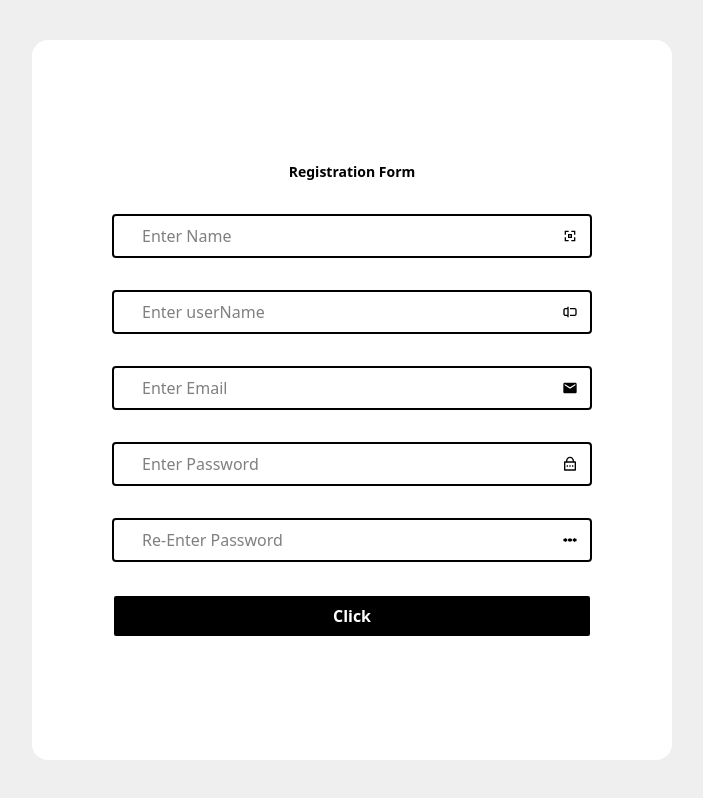
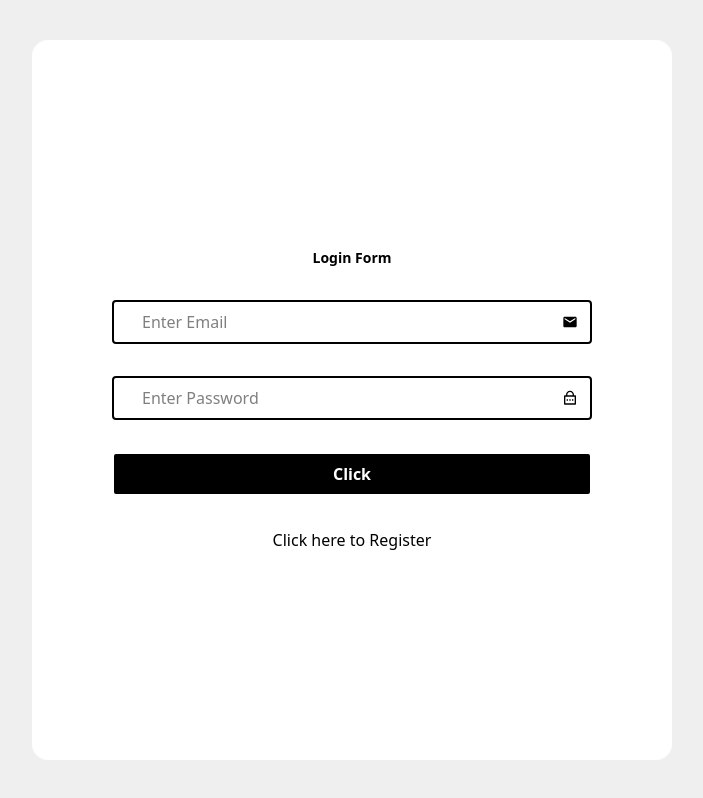
Before and after one commit to gundlamanjula/billFrontend, a React (Vite) app: page / in a window 1280 px wide. Shown: the whole page, without its empty margins (288-991 px from the left). Built offline with nearby package versions, Linux system fonts and the light colour scheme; no server answers.

Commit message:
Login Page Created

```diff
--- a/src/Components/user/Login.jsx
+++ b/src/Components/user/Login.jsx
@@ -1,9 +1,71 @@
-import React from 'react'
+import React, { useState } from 'react'
+import toast from 'react-hot-toast';
+import { MdEmail } from "react-icons/md";
+import { RiLockPasswordLine } from "react-icons/ri";
+import { Link, useNavigate } from 'react-router-dom';
+const Login = () => {
+  let navigate=useNavigate()
+  let [formData,setFormData]=useState(
+    {
+      email:"",
+      password:""
+    }
+  )
+  let handleChange=(e)=>{
+    let {name,value}=e.target
+    setFormData((preVal)=>({...preVal,[name]:value}))
+  }
+  let handleSubmit=(e)=>{
+    e.preventDefault();
+    let {email,password}=formData
+    if(!email||!password)
+      {
+        toast.error("All Fields are mandatory")
+        return
+      }
+      else{
+        toast.success("Logined Succesfully")
+        navigate("/home")
+      }
+console.log(formData)
 
-const Login = () => {
-  return (
-    <div>Login</div>
-  )
+(async()=>{
+  let data=await empServices.loginUser(formData)
+  try {
+    if(data.status==200)
+      {
+        toast.success("Login Successfully")
+        navigate("/home")
+      }
+      else{
+        toast.error(`${data.response.data.message}`)
+      }
+  } catch (error) {
+    toast.error("Registration failed")
+  }
+})()
+};
+
+  return <div className='bg-[#efefef] size-full flex justify-center items-center'>
+  <form action=" " className='w-1/2 h-[90%] bg-white flex justify-center items-center flex-col gap-8 px-[80px] py-40 rounded-2xl max-sm:w-[90%] overflow-hidden'onSubmit={handleSubmit}>
+    <div className='font-bold text-sm w-full flex justify-center items-center'>
+      <h1>Login Form</h1>
+      </div>
+
+   <div className='border-2 w-full flex justify-center items-center px-3 rounded-sm'>
+   <input type="email" name="email" placeholder='Enter Email' className='w-full outline-none px-4 h-10' onChange={handleChange}/>
+   <span><MdEmail /></span>
+   </div>
+   <div className='border-2 w-full flex justify-center  items-center px-3 rounded-sm'>
+   <input type="password" name="password" placeholder='Enter Password' className='w-full outline-none px-4 h-10' onChange={handleChange}/>
+   <span><RiLockPasswordLine /></span>
+   </div>
+   <div className='font-bold border-2 w-full flex justify-center items-center outline-none  bg-black text-white rounded-sm '>
+    <button className='w-full outline-none px-4 h-10 hover:bg-[#777] active:bg-lime-100 active:scale-[0.8] '>Click</button>
+   </div>
+   <div className='hover:underline'><Link to="register">Click here to Register</Link></div>
+  </form>
+</div>
 }
 
 export default Login
--- a/src/Components/user/Register.jsx
+++ b/src/Components/user/Register.jsx
@@ -8,9 +8,11 @@ import { RiLockPasswordLine } from "react-icons/ri";
 import {validatePassword} from "val-pass"
 import empServices from '../../Service/empServices';
 import {useNavigate} from "react-router-dom";
+
+
 const Register = () => {
   let navigate=useNavigate()
-  let [FormData,setFormData]=useState({
+  let [formData,setFormData]=useState({
     name:"",
     userName:"",
     email:"",
@@ -34,11 +36,11 @@ const Register = () => {
   }
   let handleSubmit=(e)=>{
     e.preventDefault()
-    let {name,email,userName,password}=FormData
+    let {name,email,userName,password}=formData
 
     if(!name||!userName||!email||!password)
       {
-          toast.error("all fields are mandatory")
+          toast.error("All fields are mandatory")
           return
       }
       let {validateAll,getAllValidationErrorMessage}=validatePassword(password)
@@ -51,12 +53,12 @@ const Register = () => {
             toast.error("password and confirm password did not match")
             return
           }
-          console.log(FormData)
-        };
+          // console.log(FormData)
+
           // empServices.regiUser(FormData)
 
           (async()=>{
-            let data=await empServices.regiUser(FormData)
+            let data=await empServices.regiUser(formData)
             try {
               if(data.status==201)
                 {
@@ -70,12 +72,12 @@ const Register = () => {
               toast.error("Registration failed")
             }
           })()
-
+        };
   let handlePasswordCheck=(e)=>
     {
       let {value}=e.target
-      FormData.password!=value?setMatched(false):setMatched(true)
-      value==""&&setMatched(false)
+      formData.password!=value?setMatched(false):setMatched(true)
+      value==""&&setMatched(true)
 
     }
   return (
--- /dev/null
+++ b/src/Components/user/main/Main.jsx
@@ -0,0 +1,9 @@
+import React from 'react'
+
+const Main = () => {
+  return (
+    <div>Main</div>
+  )
+}
+
+export default Main
--- a/src/Service/empServices.js
+++ b/src/Service/empServices.js
@@ -4,12 +4,22 @@ let empServices={
     regiUser:async(payload)=>{
        try {
         let data=await axiosInstance.post("/register",payload)
-        // console.log(data)
+        console.log(data)
         return data
        } catch (error) {
         // console.log(error)
         return error
        }
-    }
+    },
+       loginUser:async(payload)=>{
+        try {
+         let data=await axiosInstance.post("/login",payload)
+         console.log(data)
+         return data
+        } catch (error) {
+         // console.log(error)
+         return error
+        }
+       }
 }
 export default empServices
```
Also changed, not shown: src/routes/routes.jsx (+7 -2 lines).
